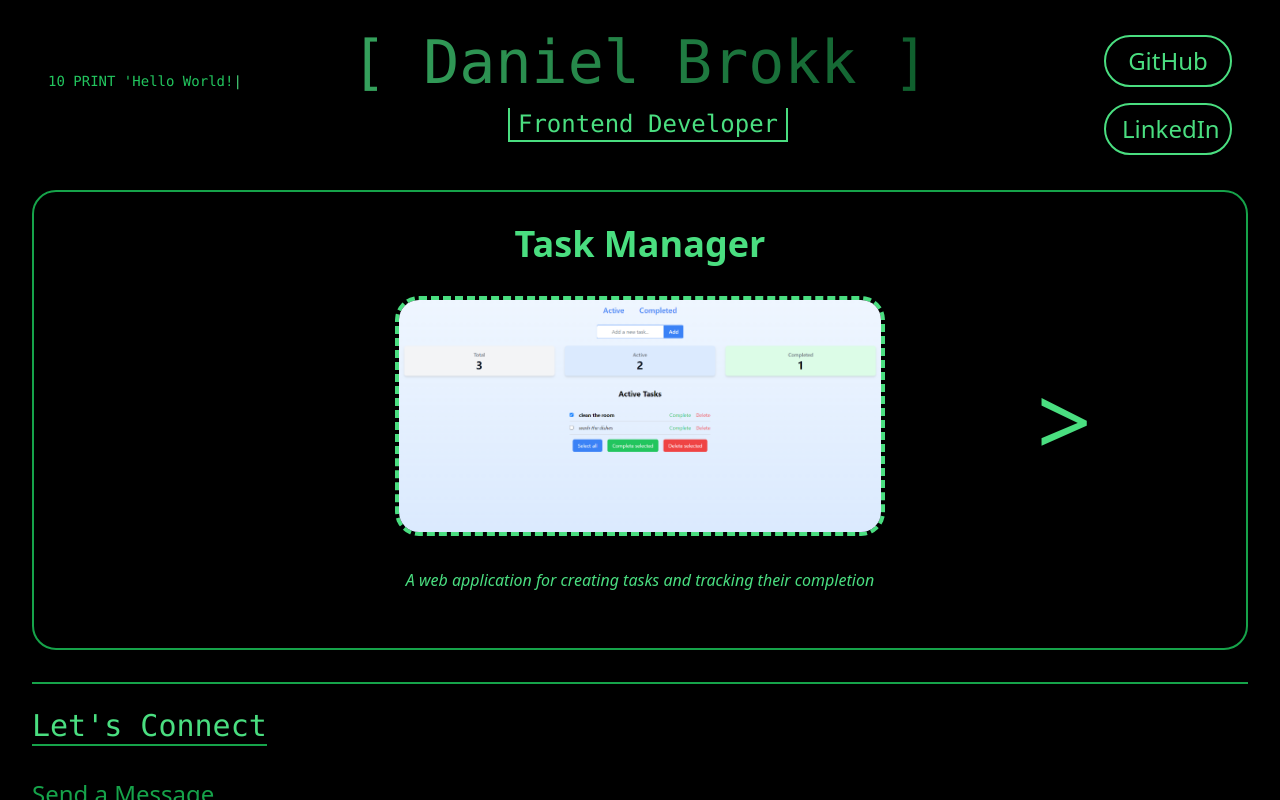
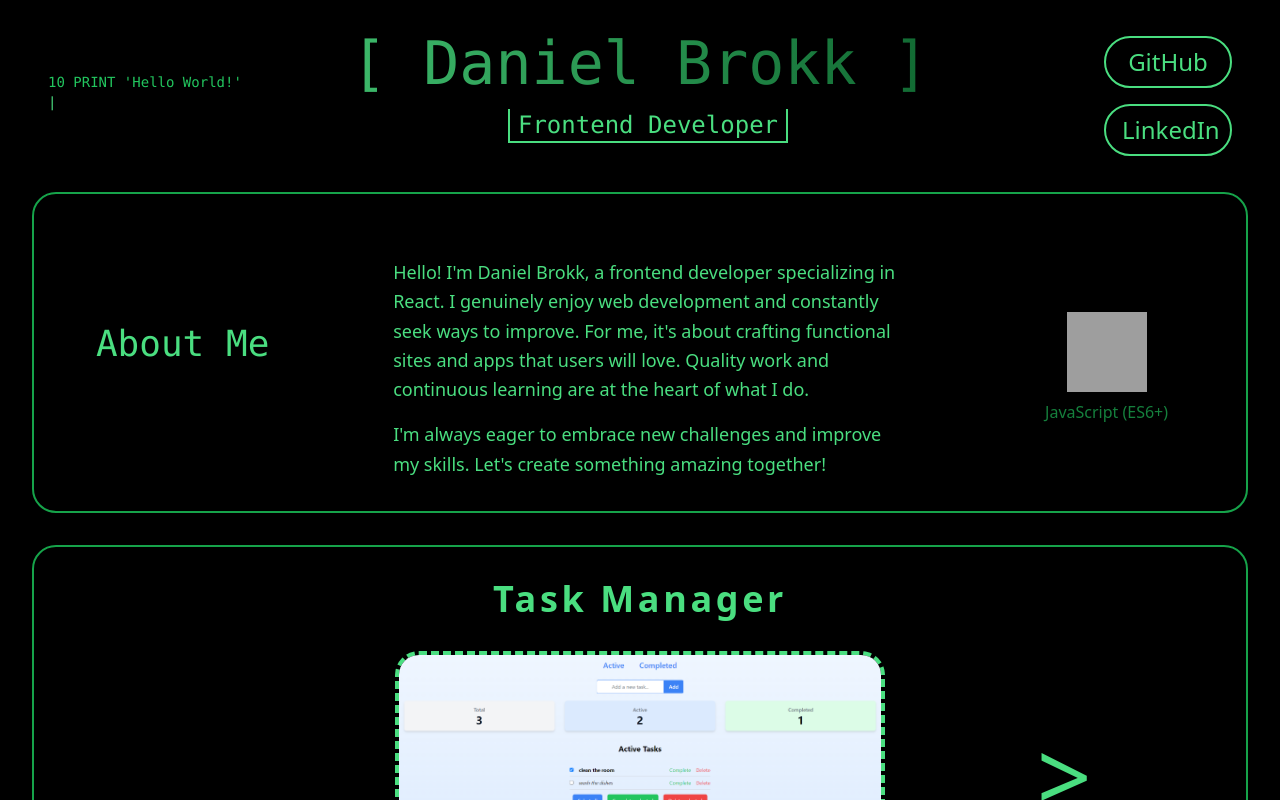
Before and after one commit to Brokky/portfolio, a React (Vite) app: page / in a window 1280 px wide. Shown: the top 800 px of the page. Built offline with nearby package versions, Linux system fonts and the light colour scheme; grey boxes are pictures that could not be loaded.

Commit message:
add "about" section

```diff
--- a/src/App.jsx
+++ b/src/App.jsx
@@ -1,11 +1,13 @@
 import Header from "./components/header/Header";
 import Portfolio from "./components/portfolio/Portfolio";
+import About from "./components/about/About";
 
 function App() {
 
   return (
     <div className="min-h-screen bg-black text-green-400 flex flex-col p-8 space-y-8">
       <Header />
+      <About />
       <Portfolio />
       {/* Footer / Contact */}
       <div className="mt-auto py-6 border-t-2 border-green-600">
--- /dev/null
+++ b/src/components/about/About.jsx
@@ -0,0 +1,35 @@
+const About = () => {
+  return (
+    <section className="flex flex-col md:flex-row items-center justify-around py-8 space-y-8 border-2 border-green-600 rounded-3xl">
+      <h2 className="text-4xl font-mono mb-4">About Me</h2>
+      <article className="max-w-lg space-y-4">
+        <p className="text-lg leading-relaxed">
+          Hello! I'm Daniel Brokk, a frontend developer specializing in React. I
+          genuinely enjoy web development and constantly seek ways to improve.
+          For me, it's about crafting functional sites and apps that users will
+          love. Quality work and continuous learning are at the heart of what I
+          do.
+        </p>
+        <p className="text-lg leading-relaxed">
+          I'm always eager to embrace new challenges and improve my skills.
+          Let's create something amazing together!
+        </p>
+      </article>
+
+      <div className="flex flex-wrap justify-center space-x-4 md:space-x-8">
+        <div className="p-4 hover:bg-green-100 rounded transition">
+          <img
+            src="/path_to_js_icon.png"
+            alt="JavaScript"
+            className="w-16 h-16 md:w-20 md:h-20 mx-auto transition-transform transform hover:scale-125"
+          />
+          <span className="mt-2 block text-center text-green-700 hover:text-green-900 transition">
+            JavaScript (ES6+)
+          </span>
+        </div>
+      </div>
+    </section>
+  );
+};
+
+export default About;
--- a/src/components/header/Header.jsx
+++ b/src/components/header/Header.jsx
@@ -75,7 +75,7 @@ const Header = () => {
   }, [codeDelay]);
 
   return (
-    <header className="flex justify-between items-center px-4">
+    <header className="flex justify-between items-center min-h-[8rem] px-4">
       <MatrixRain displayedText={displayedText} />
       <Name displayedText={displayedText} />
       <Links displayedText={displayedText} />
--- a/src/components/portfolio/parts/Slide.jsx
+++ b/src/components/portfolio/parts/Slide.jsx
@@ -6,7 +6,7 @@ const Slide = ({ currentIndex, images }) => {
 
   return (
     <article className="flex flex-col items-center gap-8 w-2/5">
-      <h3 className="text-4xl font-bold">{name}</h3>
+      <h3 className="text-4xl font-bold tracking-widest">{name}</h3>
       <div
         className="relative flex justify-center items-center"
         onMouseEnter={() => setIsHovered(true)}
```
